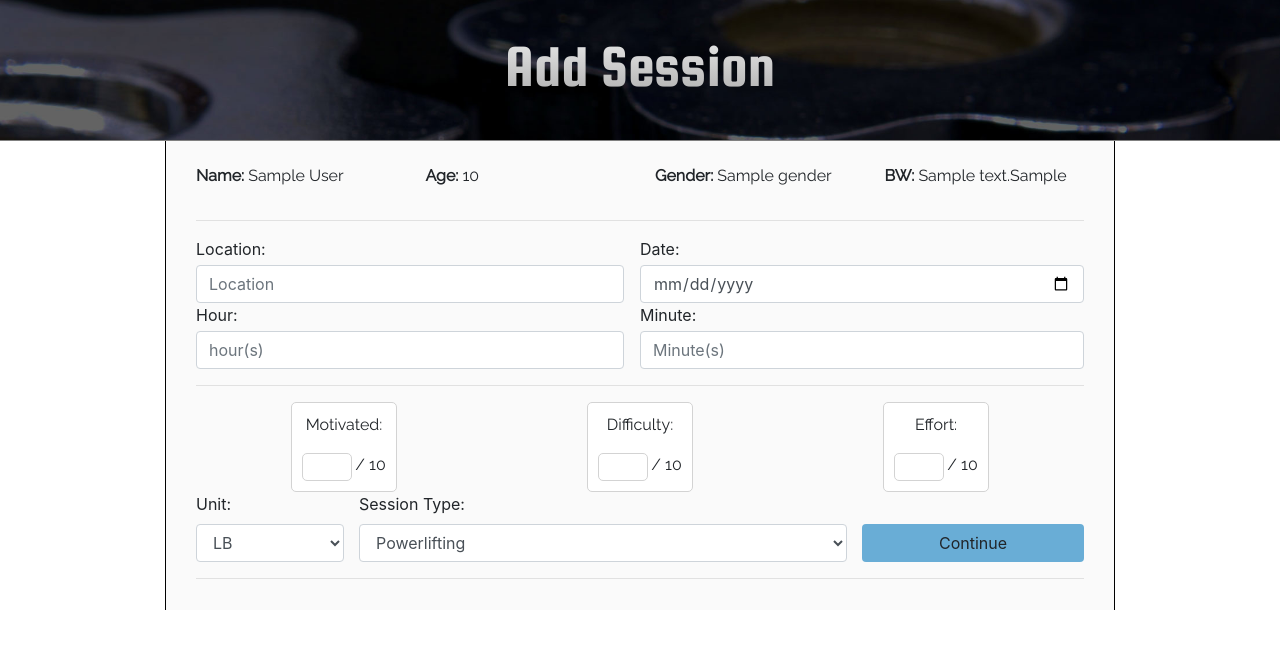
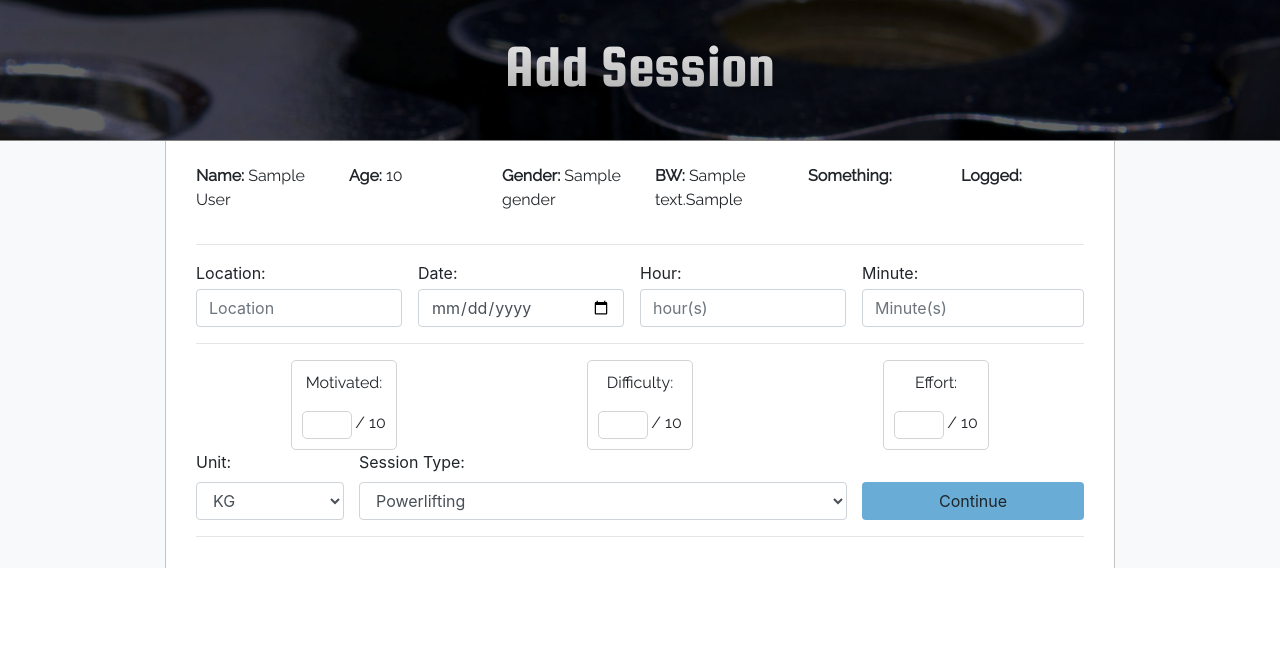
Before and after one commit to Fordalex/power-in-numbers, a Flask app: page /add_session in a window 1280 px wide. Shown: the part 56-705 px from the top of the page. Run offline with Flask 2, Linux system fonts and the light colour scheme; the visitor is signed in with stand-in values (Sample User, id 1); a database or web service that is not in the repository returns one stand-in record (values such as "Sample title"); some libraries are stand-ins or nearby versions.

Commit message:
small colour and margin tweeks

```diff
--- a/static/css/style.css
+++ b/static/css/style.css
@@ -47,12 +47,12 @@ p, a, td, th, option {
 }
 
 .page-wrapper .page-container {
-  background-color: #fafafa;
+  background-color: white;
   width: 100%;
   padding: 15px;
   max-width: 950px;
-  border-right: solid black 1px;
-  border-left: solid black 1px;
+  border-right: solid #c4c4c4 1px;
+  border-left: solid #c4c4c4 1px;
   display: -webkit-box;
   display: -ms-flexbox;
   display: flex;
@@ -104,7 +104,7 @@ p, a, td, th, option {
 .login-wrapper {
   margin-top: 20px;
   max-width: 420px;
-  border: solid #ebebeb 1px;
+  border: solid #c4c4c4 1px;
   border-radius: 1px;
   background-color: #ffffff;
 }
--- a/static/css/style.scss
+++ b/static/css/style.scss
@@ -6,7 +6,7 @@ $mainColourLight: rgb(245, 202, 163);
 $primaryBtn: rgb(241,180,77);
 $mainGradient: linear-gradient(rgb(137, 195, 231),rgb(105, 173, 214));
 $titleContainer: #fffeef;
-$pageContainer: rgb(250,250,250);
+$pageContainer: rgb(255, 255, 255);
 
 // General
 
@@ -57,8 +57,8 @@ p,a,td,th,option {
         width:100%;
         padding:15px;
         max-width: 950px;
-        border-right:solid black 1px;
-        border-left:solid black 1px;
+        border-right:solid rgb(196, 196, 196) 1px;
+        border-left:solid rgb(196, 196, 196) 1px;
         display:flex;
         justify-content:center;
 
@@ -112,7 +112,7 @@ p,a,td,th,option {
 .login-wrapper {
     margin-top:20px;
     max-width: 420px;
-    border:solid rgb(235, 235, 235) 1px;
+    border:solid rgb(196, 196, 196) 1px;
     border-radius:1px;
     background-color: #ffffff;
 }
--- a/static/js/javascript.js
+++ b/static/js/javascript.js
@@ -112,9 +112,9 @@ function addSessionTable() {
         <td class="unit-td">${unitSelected}</td>
     </tr>
     </table>
-    <a class="btn btn-dark text-light border my-2" onclick="createRow()">Add Row +</a>
+    <a class="btn btn-dark text-light border my-3" onclick="createRow()">Add Row +</a>
     <p class="m-0 p-0">Notes:</p>
-    <textarea name="notes" class="container-fluid form-control my-2"></textarea>
+    <textarea name="notes" class="container-fluid form-control my-3"></textarea>
     <button class="btn main-colour text-dark border float-right" type="submit" name="action">Done</button>`
     console.log(typeSelected)
     console.log(unitSelected)
--- a/templates/addsession.html
+++ b/templates/addsession.html
@@ -3,40 +3,44 @@
 <div class="title-container">
     <h1 class="text-center main-title">Add Session</h1>
 </div>
-<div class="page-wrapper">
+<div class="page-wrapper bg-light">
     <div class="page-container">
         <form action="{{ url_for('insert_session') }}" method="POST" class="container-fluid">
             <div class="row my-2 p-0">
-                <div class="col-6 col-sm-3">
+                <div class="col-6 col-sm-2">
                     <p><b>Name:</b> {{ user.first_name }} {{ user.last_name }}</p>
                 </div>
-                <div class="col-6 col-sm-3">
+                <div class="col-6 col-sm-2">
                     <p><b>Age:</b> {{ user.age }}</p>
                 </div>
-                <div class="col-6 col-sm-3">
+                <div class="col-6 col-sm-2">
                     <p><b>Gender:</b> {{ user.gender }}</p>
                 </div>
-                <div class="col-6 col-sm-3">
+                <div class="col-6 col-sm-2">
                     <p><b>BW:</b> {{ user.bodyweight }}{{ user.bw_unit }}</p>
+                </div>
+                <div class="col-6 col-sm-2">
+                    <p><b>Something:</b></p>
+                </div>
+                <div class="col-6 col-sm-2">
+                    <p><b>Logged:</b> </p>
                 </div>
             </div>
             <hr>
             <div class="row m-0 p-0">
-                <div class="col-6 p-0 pr-3">
+                <div class="col-6 col-md-3 p-0 pr-3">
                     <label class="mb-1" for="exampleFormControlSelect1">Location:</label>
                     <input class="form-control" placeholder="Location" name="location">
                 </div>
-                <div class="col-6 p-0">
+                <div class="col-6 col-md-3 p-0 pr-3">
                     <label class="mb-1" for="exampleFormControlSelect1">Date:</label>
                     <input type="date" class="form-control" placeholder="Date" name="date">
                 </div>
-            </div>
-            <div class="row m-0 p-0 ">
-                <div class="col-6 p-0 pr-3">
+                <div class="col-6 col-md-3 p-0 pr-3">
                     <label class="mb-1" for="exampleFormControlSelect1">Hour:</label>
                     <input type="number" class="form-control" placeholder="hour(s)" name="length_hour">
                 </div>
-                <div class="col-6 p-0">
+                <div class="col-6 col-md-3 p-0">
                     <label class="mb-1" for="exampleFormControlSelect1">Minute:</label>
                     <input type="number" class="form-control" placeholder="Minute(s)" name="length_min">
                 </div>
@@ -89,8 +93,8 @@
                 <div class="col-2 p-0">
                     <label>Unit:</label>
                     <select id="session-unit-option" class="form-control container-fluid">
+                        <option value="kg">KG</option>
                         <option value="lb">LB</option>
-                        <option value="kg">KG</option>
                     </select>
                 </div>
                 <div class="col-7">
--- a/templates/home.html
+++ b/templates/home.html
@@ -3,7 +3,7 @@
 <div class="title-container">
     <h1 class="text-center main-title">Power In Numbers</h1>
 </div>
-<div class="page-wrapper">
+<div class="page-wrapper bg-light">
     <div class="page-container">
         <div>
             <h6 class="m-0 mb-1 p-0">Unit:</h6>
--- a/templates/index.html
+++ b/templates/index.html
@@ -36,7 +36,7 @@
                                     <input type="password" name="password" class="form-control">
                                 </div>
                                 <div class="col-12">
-                                    <button class="btn text-light my-3 main-gradient container-fluid">Log In</button>
+                                    <button class="btn text-light my-3 main-gradient container-fluid">Log In<i class="fas fa-dumbbell ml-1"></i></button>
                                 </div>
                                 <div class="col-12">
                                     <p class="mt-3">Don't have an account? <a href="{{ url_for('register') }}">Sign up
```
Also changed, not shown: 1 other file.
